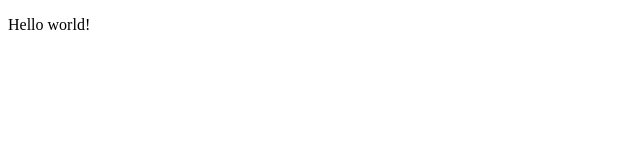
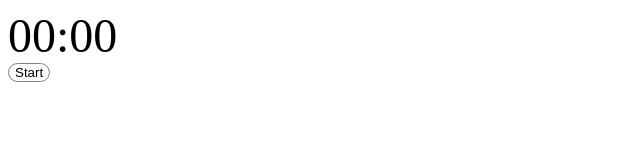
Before and after one commit to jdetsikas/pomodoro, a React app: page / in a window 1280 px wide. Shown: the whole page, without its empty margins (0-640 px from the left). Built offline with nearby package versions, Linux system fonts and the light colour scheme.

Commit message:
Timer is now functional

```diff
--- a/package.json
+++ b/package.json
@@ -13,7 +13,8 @@
   "dependencies": {
     "react": "^17.0.2",
     "react-dom": "^17.0.2",
-    "react-scripts": "^5.0.0"
+    "react-scripts": "^5.0.0",
+    "sass": "^1.49.0"
   },
   "browserslist": {
     "production": [
--- a/public/index.html
+++ b/public/index.html
@@ -1,12 +1,15 @@
 <!DOCTYPE html>
 <html lang="en">
+
 <head>
   <meta charset="UTF-8">
   <meta name="viewport" content="width=device-width, initial-scale=1.0">
-  <title>Document</title>
+  <title>Pomodoro</title>
   <link rel="stylesheet" href="style.css">
 </head>
+
 <body>
   <div id="app"></div>
 </body>
+
 </html>
--- /dev/null
+++ b/public/input.scss
@@ -0,0 +1,16 @@
+.timer {
+    span {
+        font-size: 3em;
+    }
+
+    :hover {
+        color: green;
+    }
+}
+
+button {
+    background-color: white;
+    border: none;
+    border: solid 1px grey;
+    border-radius: 25px;
+}
--- a/src/index.js
+++ b/src/index.js
@@ -1,12 +1,26 @@
-import React from 'react';
+import React, { useState } from 'react';
 import ReactDOM from 'react-dom';
+import { startTimer } from './timer'
 
 const App = () => {
-    let text = "Hello world!"
+    const [seconds, setSeconds] = useState('00')
+    const [minutes, setMinutes] = useState('00')
+    const [loop, setLoop] = useState(0)
+
+    function startPomodoro() {
+        console.log("Starting pomodoro...")
+
+        startTimer(1, setSeconds, setMinutes, false)
+            .then(() => startTimer(1, setSeconds, setMinutes, true))
+    }
 
     return (
         <div className="app">
-            <p>{text}</p>
+            <div className='timer'>
+                <span className='min'>{minutes}</span><span>:</span><span className='sec'>{seconds}</span>
+            </div>
+
+            <button onClick={() => { startPomodoro() }}>Start</button>
         </div>
     )
 }
--- /dev/null
+++ b/src/timer.js
@@ -0,0 +1,35 @@
+export function startTimer(minutes, setSeconds, setMinutes, takeBreak=false) {
+    setMinutes('00')
+    setSeconds('00')
+    let timeLeft = minutes
+    let elapsedSec = 0
+    let elapsedMin = 0
+
+    if (takeBreak) {
+        window.alert("Your break starts now")
+    } else {
+        window.alert("Get to work!")
+    }
+
+    return new Promise(resolve => {
+        let timer = setInterval( () => {
+            elapsedSec++
+
+            if (elapsedSec % 60 === 0) {
+                elapsedMin++
+                elapsedMin < 10 ? setMinutes("0" + elapsedMin) : setMinutes("" + elapsedMin)
+
+                timeLeft--
+                elapsedSec = 0
+            }
+
+            elapsedSec < 10 ? setSeconds("0" + elapsedSec) : setSeconds("" + elapsedSec)
+
+            if (timeLeft <= 0) {
+                clearInterval(timer)
+                resolve()
+                return
+            }
+        }, 1000)
+    })
+}
```
Also changed, not shown: public/style.css, 2 other files.
